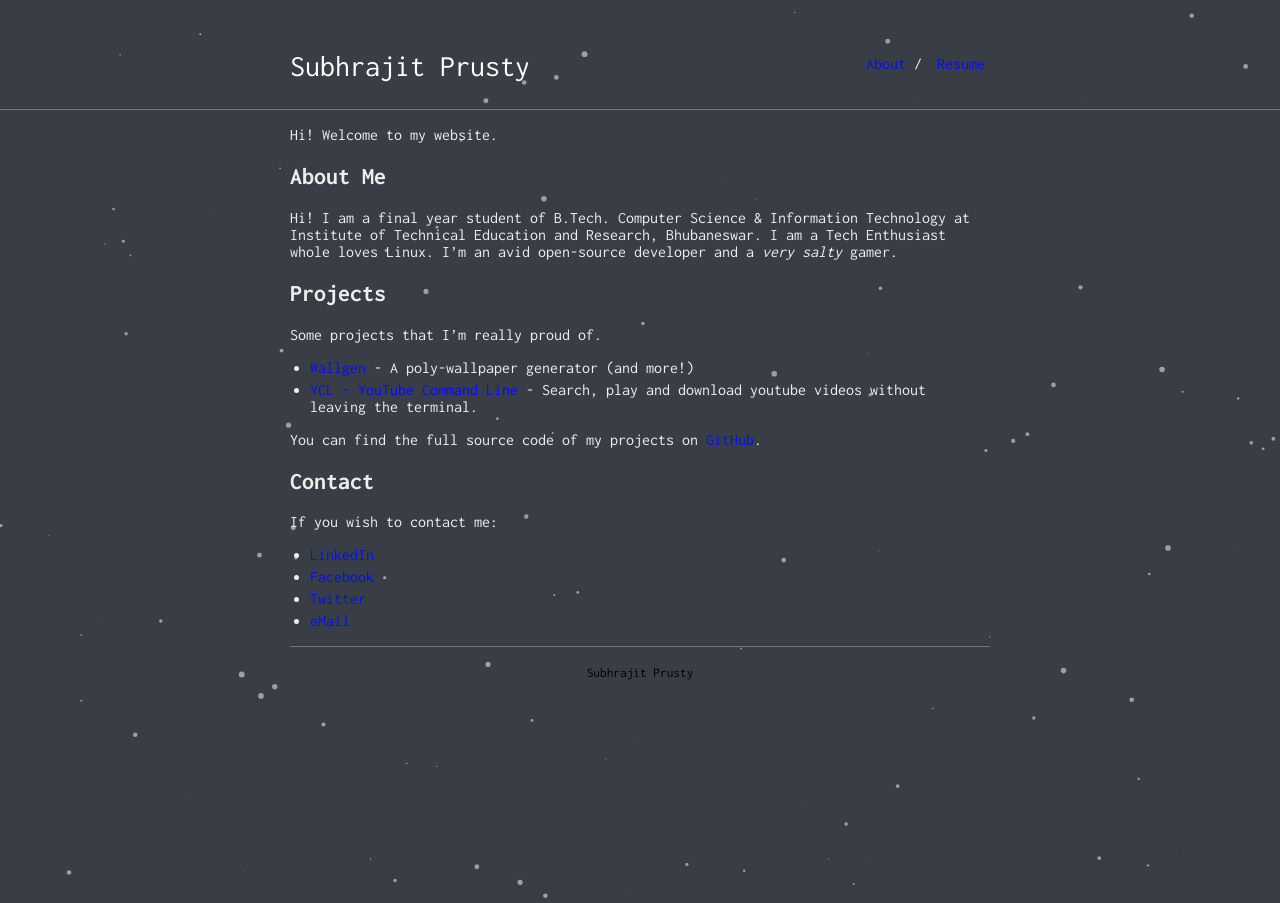
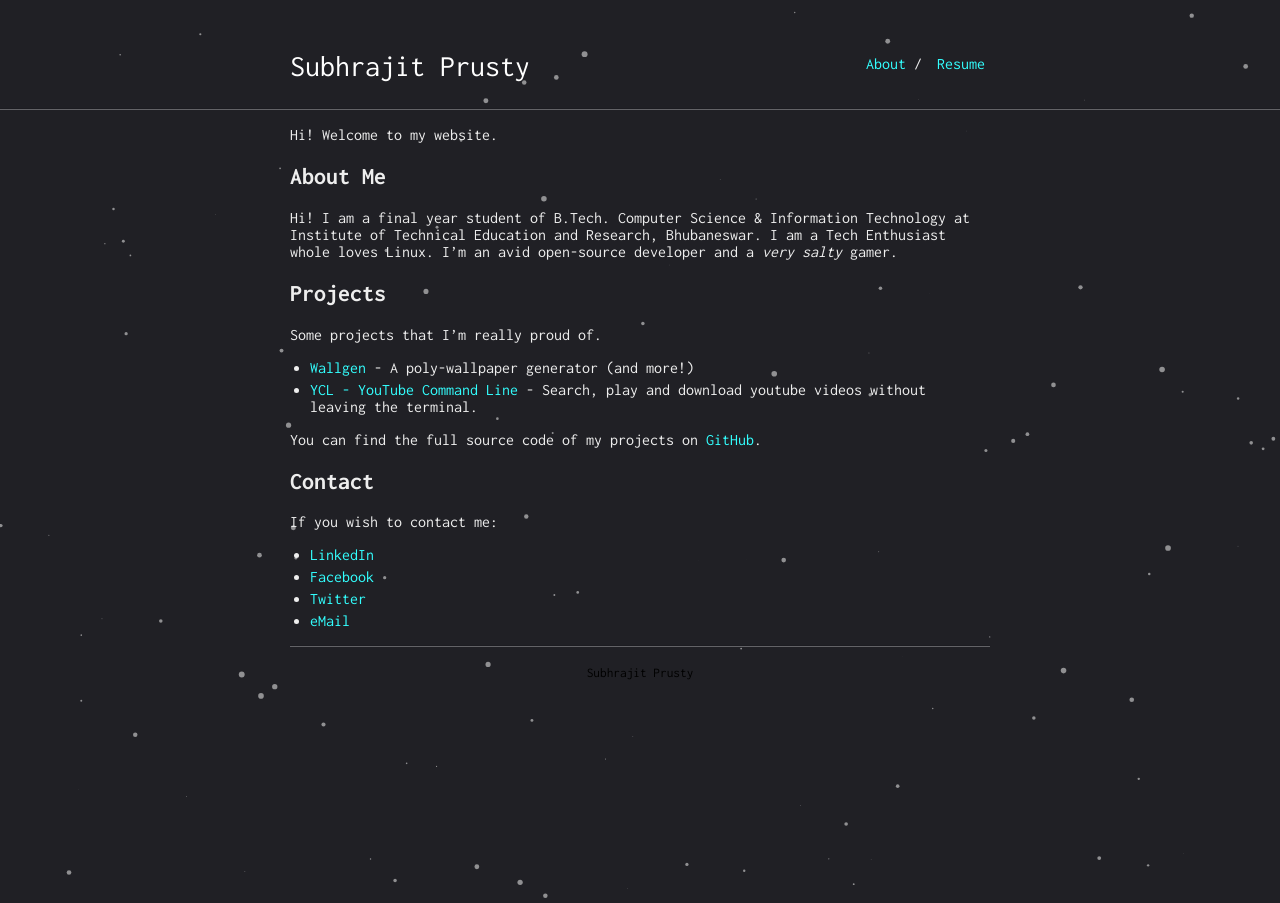
Before and after one commit to SubhrajitPrusty/SubhrajitPrusty.github.io, a Jekyll site: the page built from index.md, in a window 1280 px wide. Built offline with Jekyll 4.4.1, drawn with Linux system fonts in a browser that asks for light colours.

Commit message:
new color pallete

```diff
--- a/_sass/_style.scss
+++ b/_sass/_style.scss
@@ -14,6 +14,7 @@ body {
     font-family: "Inconsolata";
     height: 100%;
 	color: #eeeeee;
+	background-color: #202025;
 }
 a {
     text-decoration: none;
@@ -27,6 +28,22 @@ hr {
     height: 0;
     border-top: 1px solid rgba(0, 0, 0, 0.1);
     border-bottom: 1px solid rgba(255, 255, 255, 0.3);
+}
+
+.wrapper
+{
+	pointer-events: auto;
+	position: relative;
+	z-index: 1;
+}
+
+#particles-js
+{
+	z-index: -1;
+	width: 100%;
+	height: 100%;
+	position: absolute;
+	pointer-events: none;
 }
 
 /*
--- a/_sass/vars.scss
+++ b/_sass/vars.scss
@@ -2,7 +2,7 @@
  * Customization Variables
  */
 
-$accent: #000FFF;
+$accent: #33FFFF;
 $image-size: 85px;
 
 /*
--- a/css/main.scss
+++ b/css/main.scss
@@ -1,24 +1,3 @@
 ---
 ---
 @import "style";
-
-body
-{
-	background-color: #393e46;
-}
-
-.wrapper
-{
-	pointer-events: auto;
-	position: relative;
-	z-index: 1;
-}
-
-#particles-js
-{
-	z-index: -1;
-	width: 100%;
-	height: 100%;
-	position: absolute;
-	pointer-events: none;
-}
```
